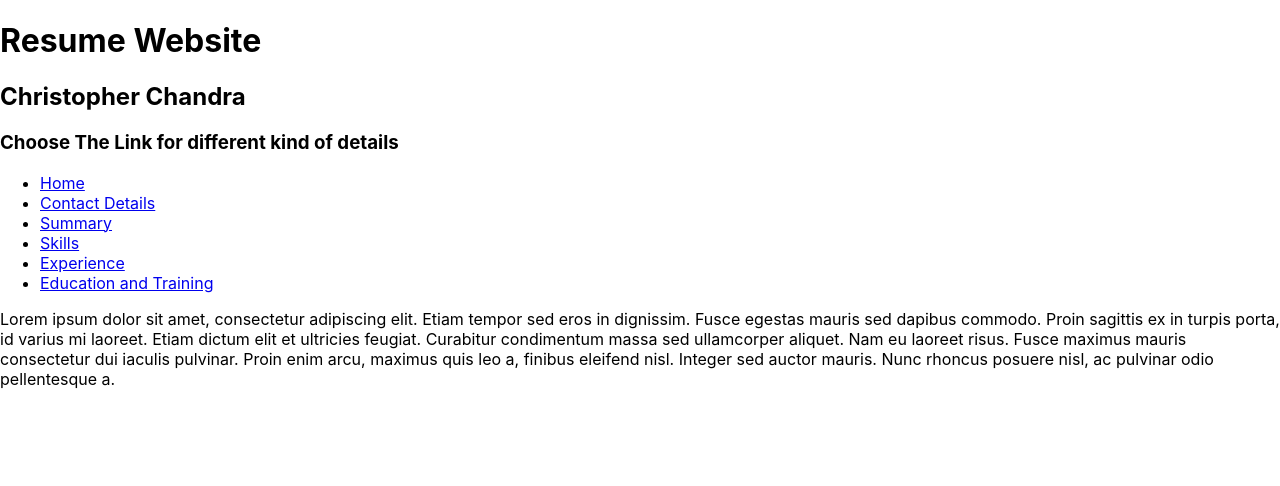
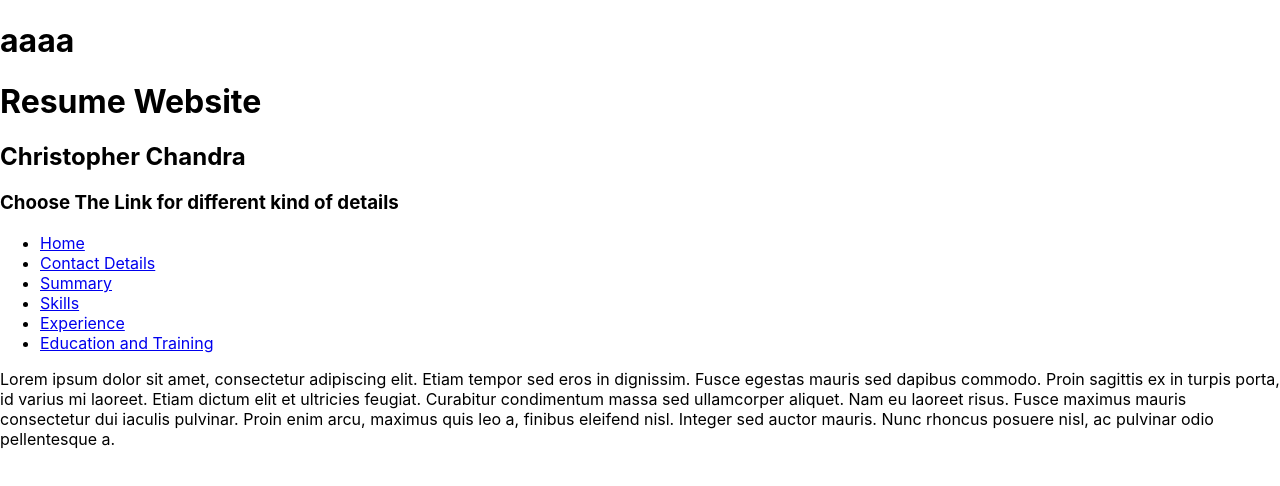
Before and after one commit to ACHC30/resumewebsite, a React (Create React App) app: page / in a window 1280 px wide. Shown: the top 486 px of the page. Built offline with nearby package versions, Linux system fonts and the light colour scheme.

Commit message:
h1 merge conflict update

```diff
--- a/src/App.js
+++ b/src/App.js
@@ -5,6 +5,7 @@ function App() {
   return (
     <div className="app">
       <header>
+        <h1>aaaa</h1>
         <Layout />
       </header>
       <p>
```
